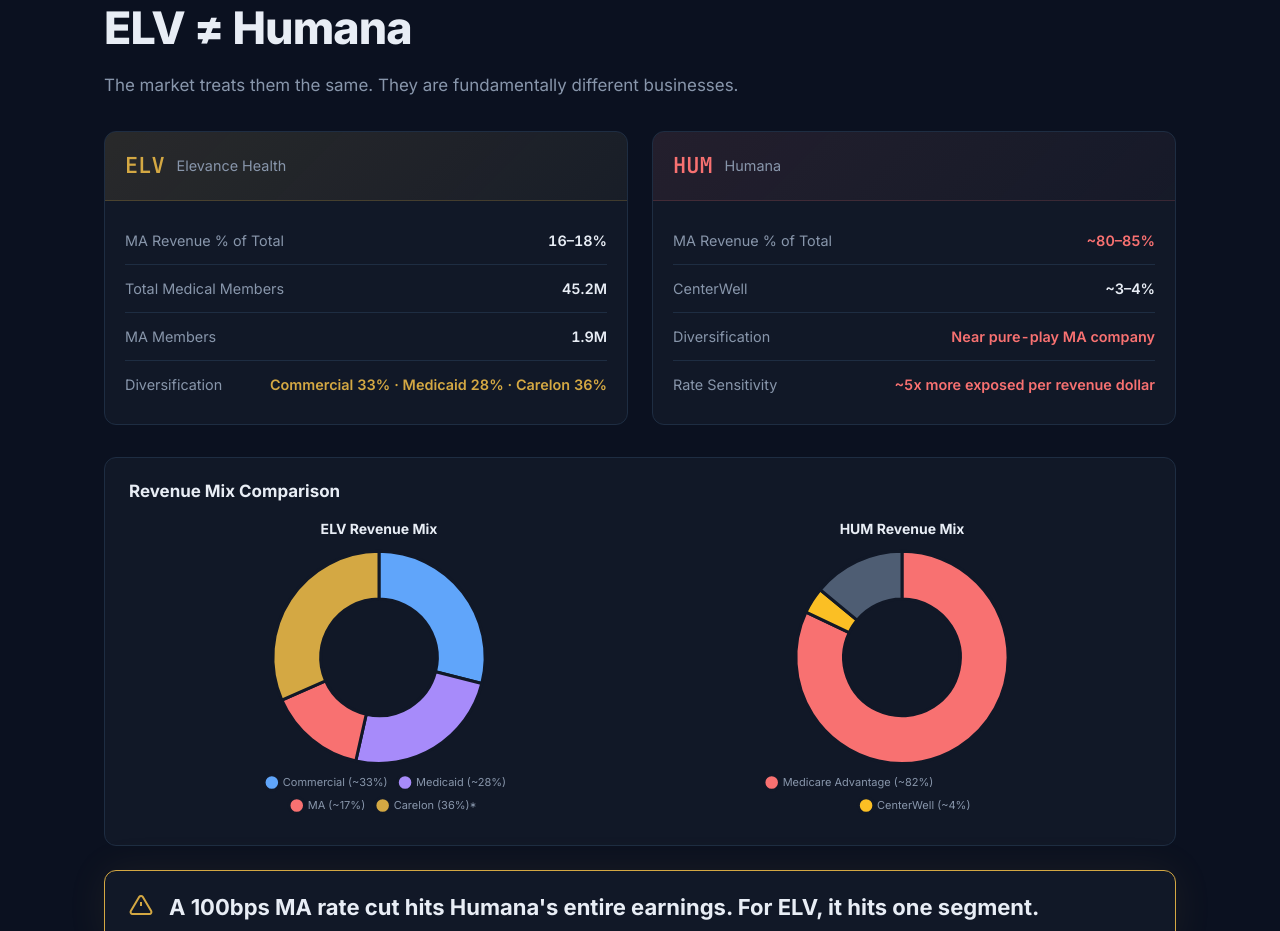
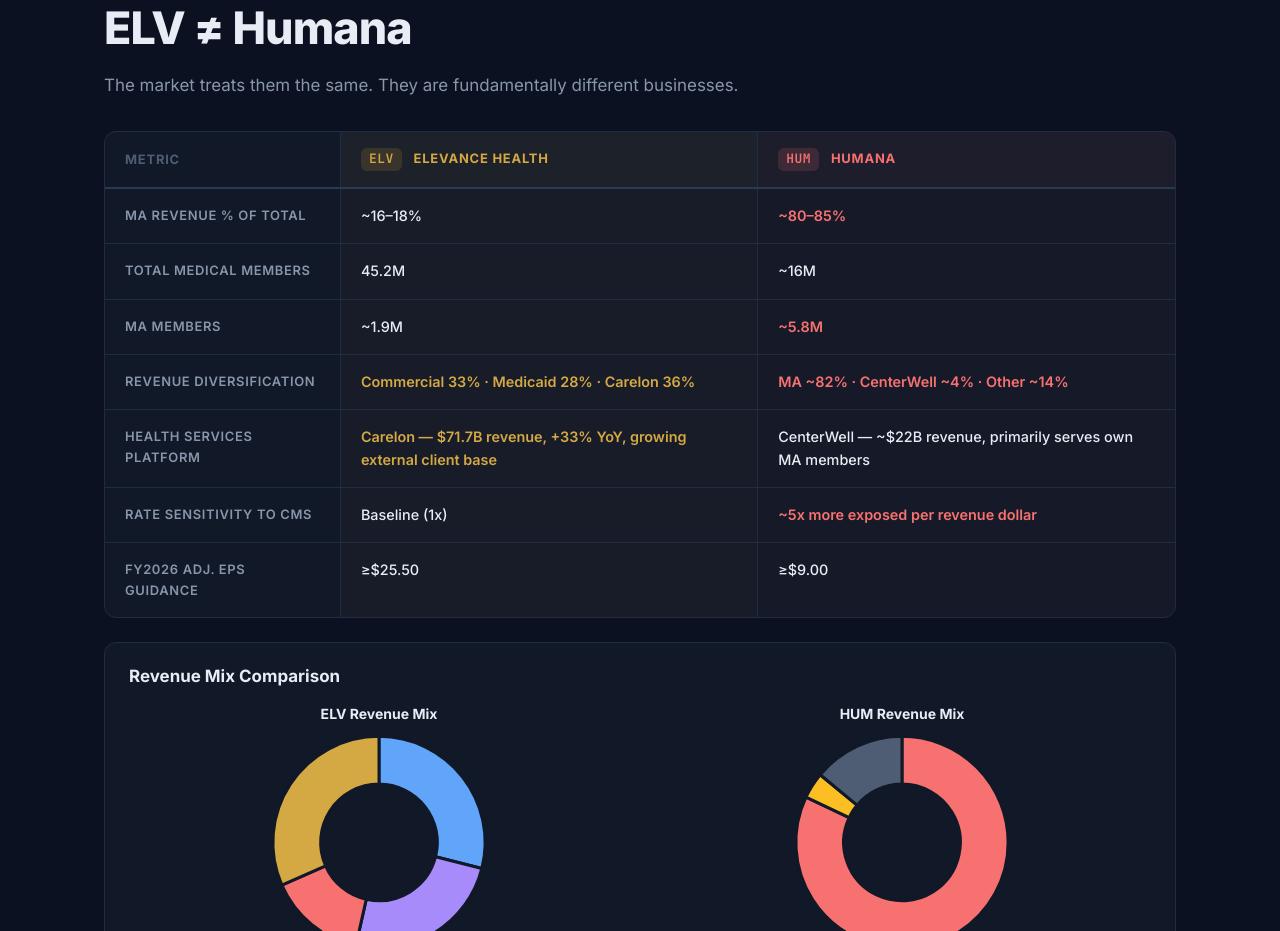
Before and after one commit to nochinxx/perplexity-stock-pitch, a plain HTML site: page index.html in a window 1280 px wide. Shown: the part 2211-3142 px from the top of the page. Drawn offline with nearby package versions, Linux system fonts and the light colour scheme.

Commit message:
new version

```diff
--- a/index.html
+++ b/index.html
@@ -164,55 +164,54 @@
     <h2 class="section-title">ELV ≠ Humana</h2>
     <p class="section-desc">The market treats them the same. They are fundamentally different businesses.</p>
 
-    <div class="comparison-grid">
-      <div class="comp-card reveal">
-        <div class="comp-header elv-header">
-          <span class="comp-ticker">ELV</span>
-          <span class="comp-name">Elevance Health</span>
-        </div>
-        <div class="comp-body">
-          <div class="comp-metric">
-            <span class="comp-metric-label">MA Revenue % of Total</span>
-            <span class="comp-metric-value">16–18%</span>
-          </div>
-          <div class="comp-metric">
-            <span class="comp-metric-label">Total Medical Members</span>
-            <span class="comp-metric-value">45.2M</span>
-          </div>
-          <div class="comp-metric">
-            <span class="comp-metric-label">MA Members</span>
-            <span class="comp-metric-value">1.9M</span>
-          </div>
-          <div class="comp-metric">
-            <span class="comp-metric-label">Diversification</span>
-            <span class="comp-metric-value accent">Commercial 33% · Medicaid 28% · Carelon 36%</span>
-          </div>
-        </div>
-      </div>
-
-      <div class="comp-card reveal">
-        <div class="comp-header hum-header">
-          <span class="comp-ticker">HUM</span>
-          <span class="comp-name">Humana</span>
-        </div>
-        <div class="comp-body">
-          <div class="comp-metric">
-            <span class="comp-metric-label">MA Revenue % of Total</span>
-            <span class="comp-metric-value warn">~80–85%</span>
-          </div>
-          <div class="comp-metric">
-            <span class="comp-metric-label">CenterWell</span>
-            <span class="comp-metric-value">~3–4%</span>
-          </div>
-          <div class="comp-metric">
-            <span class="comp-metric-label">Diversification</span>
-            <span class="comp-metric-value warn">Near pure-play MA company</span>
-          </div>
-          <div class="comp-metric">
-            <span class="comp-metric-label">Rate Sensitivity</span>
-            <span class="comp-metric-value warn">~5x more exposed per revenue dollar</span>
-          </div>
-        </div>
+    <div class="apples-table-wrap reveal">
+      <div class="table-scroll">
+        <table class="apples-table">
+          <thead>
+            <tr>
+              <th class="apples-th-metric">Metric</th>
+              <th class="apples-th-elv"><span class="apples-ticker elv-ticker">ELV</span> Elevance Health</th>
+              <th class="apples-th-hum"><span class="apples-ticker hum-ticker">HUM</span> Humana</th>
+            </tr>
+          </thead>
+          <tbody>
+            <tr>
+              <td class="apples-metric">MA Revenue % of Total</td>
+              <td class="apples-elv">~16–18%</td>
+              <td class="apples-hum apples-warn">~80–85%</td>
+            </tr>
+            <tr>
+              <td class="apples-metric">Total Medical Members</td>
+              <td class="apples-elv">45.2M</td>
+              <td class="apples-hum">~16M</td>
+            </tr>
+            <tr>
+              <td class="apples-metric">MA Members</td>
+              <td class="apples-elv">~1.9M</td>
+              <td class="apples-hum apples-warn">~5.8M</td>
+            </tr>
+            <tr>
+              <td class="apples-metric">Revenue Diversification</td>
+              <td class="apples-elv apples-accent">Commercial 33% · Medicaid 28% · Carelon 36%</td>
+              <td class="apples-hum apples-warn">MA ~82% · CenterWell ~4% · Other ~14%</td>
+            </tr>
+            <tr>
+              <td class="apples-metric">Health Services Platform</td>
+              <td class="apples-elv apples-accent">Carelon — $71.7B revenue, +33% YoY, growing external client base</td>
+              <td class="apples-hum">CenterWell — ~$22B revenue, primarily serves own MA members</td>
+            </tr>
+            <tr>
+              <td class="apples-metric">Rate Sensitivity to CMS</td>
+              <td class="apples-elv">Baseline (1x)</td>
+              <td class="apples-hum apples-warn">~5x more exposed per revenue dollar</td>
+            </tr>
+            <tr>
+              <td class="apples-metric">FY2026 Adj. EPS Guidance</td>
+              <td class="apples-elv">≥$25.50</td>
+              <td class="apples-hum">≥$9.00</td>
+            </tr>
+          </tbody>
+        </table>
       </div>
     </div>
 
--- a/style.css
+++ b/style.css
@@ -587,6 +587,122 @@
   line-height: 1.5;
 }
 .callout-icon { flex-shrink: 0; margin-top: 2px; }
+
+/* Apples-to-apples comparison table */
+.apples-table-wrap {
+  background: var(--color-surface);
+  border: 1px solid var(--color-border-subtle);
+  border-radius: var(--radius-lg);
+  overflow: hidden;
+  margin-bottom: var(--space-6);
+}
+
+.apples-table {
+  font-size: var(--text-sm);
+  width: 100%;
+}
+
+.apples-table thead tr {
+  border-bottom: 2px solid var(--color-border);
+}
+
+.apples-table th {
+  padding: var(--space-4) var(--space-5);
+  text-align: left;
+  font-size: var(--text-xs);
+  font-weight: 700;
+  text-transform: uppercase;
+  letter-spacing: 0.06em;
+  white-space: nowrap;
+}
+
+.apples-th-metric {
+  color: var(--color-text-faint);
+  width: 22%;
+}
+
+.apples-th-elv {
+  background: rgba(212, 168, 67, 0.06);
+  color: var(--color-accent);
+  border-left: 1px solid var(--color-border-subtle);
+  width: 39%;
+}
+
+.apples-th-hum {
+  background: rgba(248, 113, 113, 0.05);
+  color: var(--color-red);
+  border-left: 1px solid var(--color-border-subtle);
+  width: 39%;
+}
+
+.apples-ticker {
+  display: inline-block;
+  font-family: var(--font-mono);
+  font-size: var(--text-xs);
+  font-weight: 800;
+  padding: 1px var(--space-2);
+  border-radius: var(--radius-sm);
+  margin-right: var(--space-2);
+  letter-spacing: 0.04em;
+}
+
+.elv-ticker {
+  background: rgba(212, 168, 67, 0.15);
+  color: var(--color-accent);
+}
+
+.hum-ticker {
+  background: rgba(248, 113, 113, 0.15);
+  color: var(--color-red);
+}
+
+.apples-table tbody tr {
+  border-bottom: 1px solid var(--color-border-subtle);
+  transition: background var(--transition);
+}
+
+.apples-table tbody tr:last-child {
+  border-bottom: none;
+}
+
+.apples-table tbody tr:hover {
+  background: var(--color-surface-2);
+}
+
+.apples-metric {
+  padding: var(--space-4) var(--space-5);
+  font-size: var(--text-xs);
+  font-weight: 600;
+  color: var(--color-text-muted);
+  text-transform: uppercase;
+  letter-spacing: 0.05em;
+  vertical-align: top;
+}
+
+.apples-elv {
+  padding: var(--space-4) var(--space-5);
+  font-size: var(--text-sm);
+  font-weight: 500;
+  color: var(--color-text);
+  background: rgba(212, 168, 67, 0.03);
+  border-left: 1px solid var(--color-border-subtle);
+  vertical-align: top;
+  line-height: 1.55;
+}
+
+.apples-hum {
+  padding: var(--space-4) var(--space-5);
+  font-size: var(--text-sm);
+  font-weight: 500;
+  color: var(--color-text);
+  background: rgba(248, 113, 113, 0.02);
+  border-left: 1px solid var(--color-border-subtle);
+  vertical-align: top;
+  line-height: 1.55;
+}
+
+.apples-accent { color: var(--color-accent) !important; font-weight: 600 !important; }
+.apples-warn   { color: var(--color-red)    !important; font-weight: 600 !important; }
 
 /* ============================================================= */
 /* SECTION 4: CARELON                                             */
```
